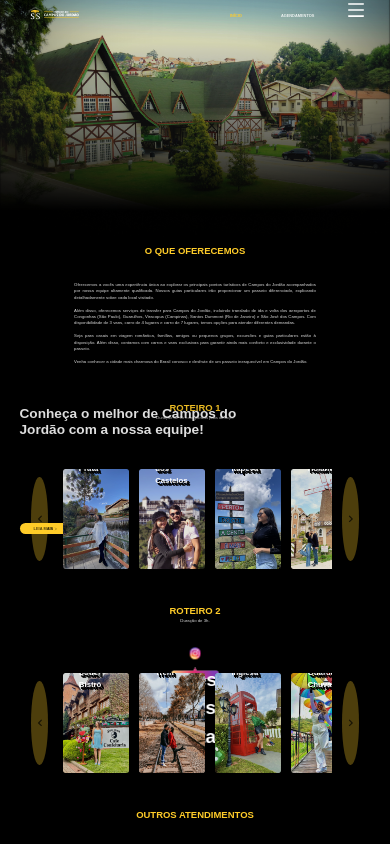
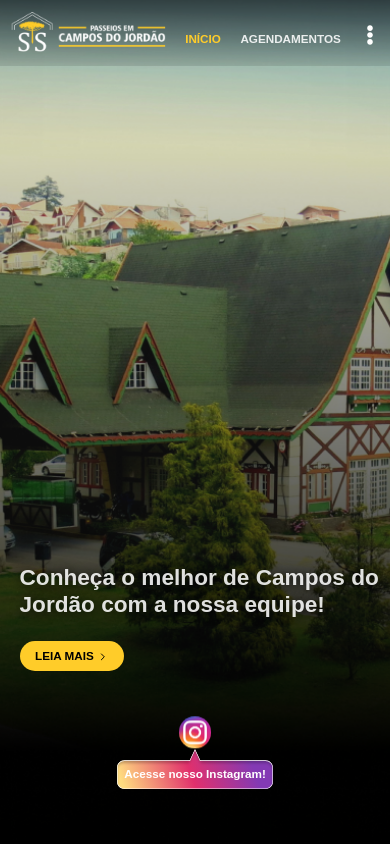
Before and after one commit to LeandroLFE/SS-CAMPOS, a React (Vite) app: page /inicio in a window 390 px wide. Shown: the top 844 px of the page. Built offline with nearby package versions, Linux system fonts and the light colour scheme.

Commit message:
Começando o responsivo no mobile

```diff
--- a/src/Components/Header/index.tsx
+++ b/src/Components/Header/index.tsx
@@ -3,7 +3,7 @@ import logo from "../../assets/logo_horizontal.png";
 import { Container } from "./style";
 import { FaWhatsapp, FaInstagram } from "react-icons/fa";
 import { GoMail } from "react-icons/go";
-import { AiOutlineMenu } from "react-icons/ai";
+import { FaEllipsisV } from "react-icons/fa";
 import { Link, useLocation } from "react-router-dom";
 import styled from 'styled-components';
 
@@ -76,7 +76,7 @@ const Header = () => {
             className={`menu-icon ${isMenuOpen ? "open" : ""}`}
             onClick={handleMenuToggle}
           >
-            <AiOutlineMenu size={20} color="#FFFFFF" />
+            <FaEllipsisV size={20} color="#FFFFFF" />
           </i>
         ) : (
           <>
--- a/src/Components/Header/style.tsx
+++ b/src/Components/Header/style.tsx
@@ -54,12 +54,6 @@ export const Container = styled.div`
         cursor: pointer;
     }
 
-    .menu-icon {
-        color: #ffffff;
-        cursor: pointer;
-        /* Add any additional styles as needed */
-    }
-
     a {
         color: inherit;
         text-decoration: none;
@@ -92,7 +86,7 @@ export const Container = styled.div`
     }
 
 
-    /* Smartphones */
+    /* Smartphones
     @media (min-width: 375px) and (max-width: 480px) {
 
     }
@@ -101,25 +95,59 @@ export const Container = styled.div`
 
     }
 
-    /* Tablets */
+    /* Tablets
     @media (min-width: 768px) and (max-width: 1023px) {
         .icon {
             display: none;
         }
     }
 
-    /* Laptops e desktops menores */
+    /* Laptops e desktops menores
     @media (min-width: 1024px) and (max-width: 1279px) {
-    /* Estilos para laptops e desktops menores */
+    /* Estilos para laptops e desktops menores
     }
 
-    /* Laptops e desktops maiores */
+    /* Laptops e desktops maiores
     @media (min-width: 1280px) and (max-width: 1439px) {
-    /* Estilos para laptops e desktops maiores */
+    /* Estilos para laptops e desktops maiores
     }
 
-    /* Laptops e desktops ainda maiores */
+    /* Laptops e desktops ainda maiores
     @media (min-width: 1440px) and (max-width: 1919px) {
-    /* Estilos para laptops e desktops ainda maiores */
+    /* Estilos para laptops e desktops ainda maiores
+    }*/
+
+    /* Estilos para dispositivos menores que 768px (smartphones e tablets) */
+    @media (max-width: 767px) {
+        .header {
+            background: linear-gradient(to bottom, rgba(0,0,0,0.6), rgba(0,0,0,0.1));
+        }
+
+        .logo {
+            width: 40%;
+            margin: 3vw 5vw 3vw 3vw;
+        }
+
+        .button {
+            font-size: 3vw;
+            margin-top: 3vw;
+        }
+
+        #button-1 {
+            margin-right: 5vw;
+        }
+
+        #button-2 {
+            margin-right: 5vw;
+        }
+
+        .menu-icon {
+            color: #ffffff;
+            cursor: pointer;
+            margin-right: 3vw;
+            margin-top: 3vw;
+        }
     }
+
+
 `;
--- a/src/pages/Inicio/style.tsx
+++ b/src/pages/Inicio/style.tsx
@@ -34,7 +34,7 @@ export const Container = styled.div`
 
     .campos_home {
         width: 100%;
-        height: auto;
+        height: 100vh;;
         object-fit: cover;
         object-position: center;
         position: relative;
@@ -299,7 +299,7 @@ export const Container = styled.div`
         line-height: 2.2vw;
     }
 
-    /* Smartphones */
+    /* Smartphones
     @media (min-width: 375px) and (max-width: 480px) {
 
     }
@@ -308,23 +308,93 @@ export const Container = styled.div`
 
     }
 
-    /* Tablets */
+    /* Tablets
     @media (min-width: 768px) and (max-width: 1023px) {
-    /* Estilos para tablets */
+    /* Estilos para tablets
     }
 
-    /* Laptops e desktops menores */
+    /* Laptops e desktops menores
     @media (min-width: 1024px) and (max-width: 1279px) {
-    /* Estilos para laptops e desktops menores */
+    /* Estilos para laptops e desktops menores
     }
 
-    /* Laptops e desktops maiores */
+    /* Laptops e desktops maiores
     @media (min-width: 1280px) and (max-width: 1439px) {
-    /* Estilos para laptops e desktops maiores */
+    /* Estilos para laptops e desktops maiores
     }
 
-    /* Laptops e desktops ainda maiores */
+    /* Laptops e desktops ainda maiores
     @media (min-width: 1440px) and (max-width: 1919px) {
-    /* Estilos para laptops e desktops ainda maiores */
+    /* Estilos para laptops e desktops ainda maiores
+    }*/
+
+    /* Estilos para dispositivos menores que 768px (smartphones e tablets) */
+    @media (max-width: 767px) {
+    .principal-text {
+        top: 70%;
+        font-size: 5.8vw;
+        line-height: 7vw;
     }
+
+    .more-information {
+        top: 76%;
+        font-size: 3vw;
+        padding: 2vw 4vw;
+    }
+
+    .insta {
+        top: 85vh;
+    }
+
+    .insta-image {
+        width: 8vw;
+    }
+
+    .dialog-image {
+        width: 40vw;
+    }
+
+    .dialog-text {
+        font-size: 3vw;
+        width: 40vw;
+        height: auto;
+    }
+    }
+
+
+
+
+/* Estilos para dispositivos maiores que 768px (laptops e desktops)
+AINDA NÃO MEXI NESSAS MEDIDAS*/
+@media (min-width: 768px) {
+  .principal-text {
+    font-size: 3.5vw;
+    line-height: 4vw;
+  }
+
+  .more-information {
+    font-size: 1vw;
+    padding: 0.69vw 1.67vh;
+  }
+
+  .insta {
+    top: 77vh;
+  }
+
+  .insta-image {
+    width: 3vw;
+  }
+
+  .dialog-image {
+    width: 12vw;
+  }
+
+  .dialog-text {
+    top: 55%;
+    font-size: 19px;
+    width: 12vw;
+    height: 2.2vh;
+  }
+}
+
 `;
```
